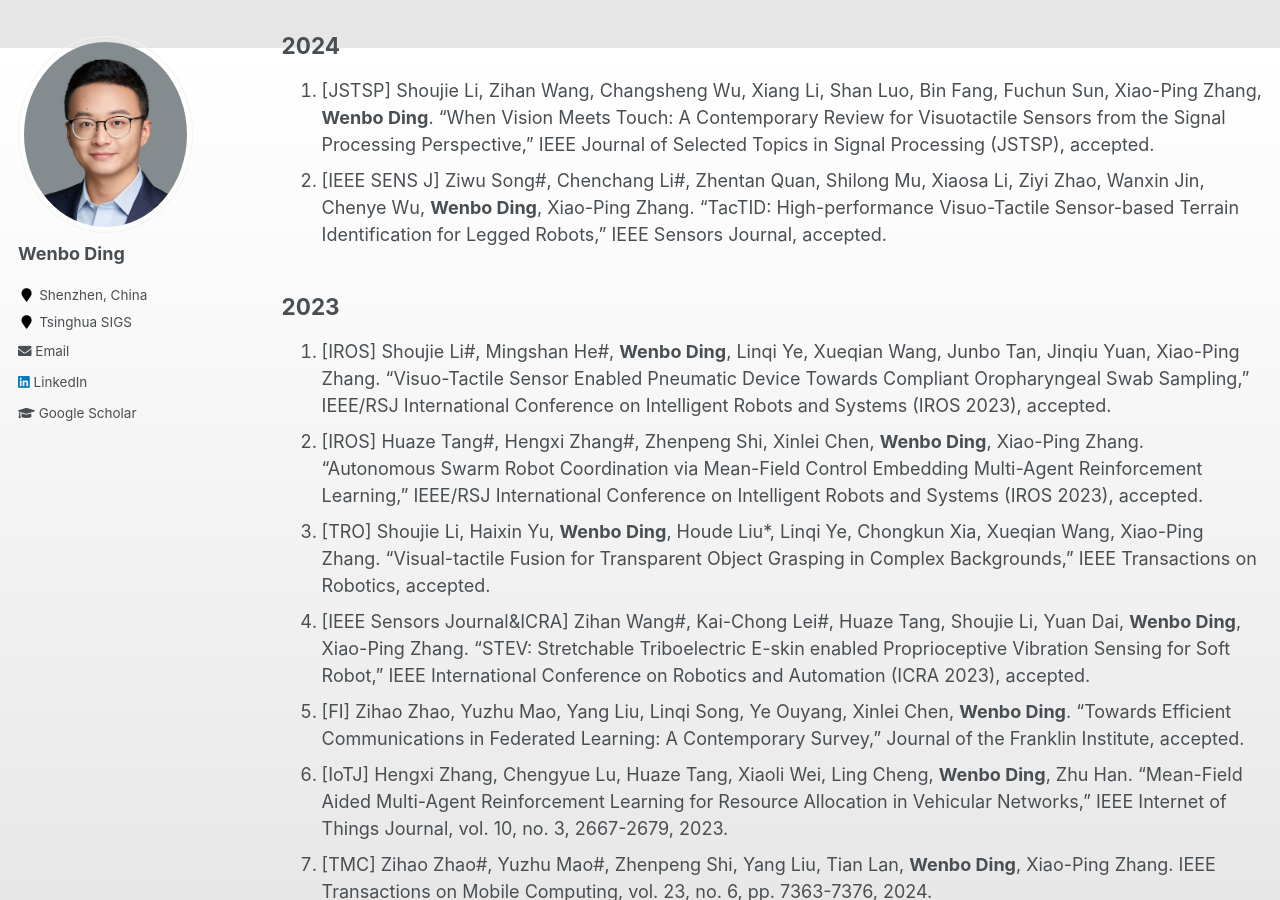
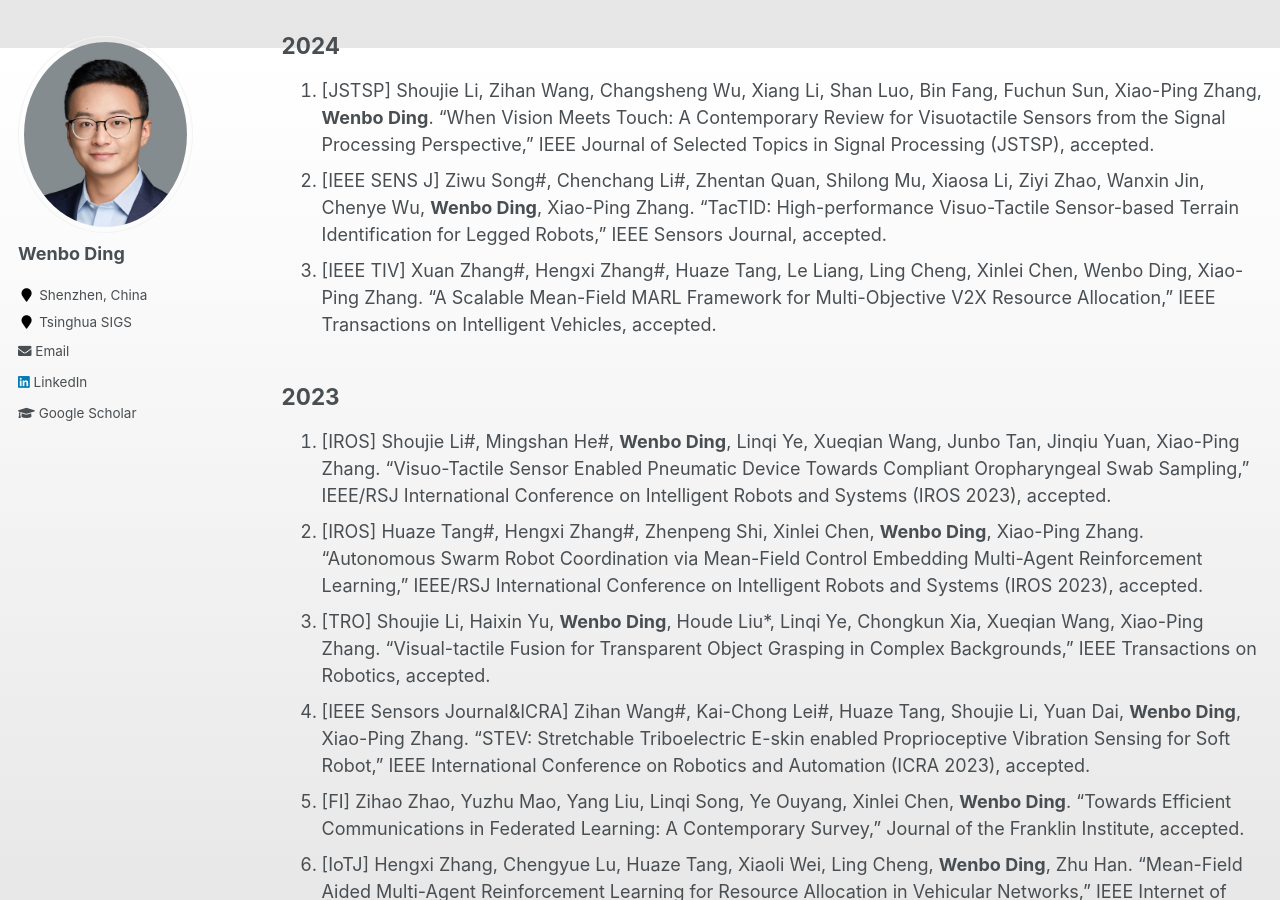
Before and after one commit to whenboy07/whenboy07.github.io, a Jekyll site: the page built from _pages/publication.md, in a window 1280 px wide and 900 px high, scrolled down 1752 px. Built offline with Jekyll 4.4.1, drawn with Linux system fonts in a browser that asks for light colours.

Commit message:
update publications

```diff
--- a/_pages/publication.md
+++ b/_pages/publication.md
@@ -70,6 +70,7 @@ A Highly Sensitive Triboelectric Vibration Sensor for Machinery Condition Monito
 ## 2024
 1. [JSTSP] Shoujie Li, Zihan Wang, Changsheng Wu, Xiang Li, Shan Luo, Bin Fang, Fuchun Sun, Xiao-Ping Zhang, **Wenbo Ding**. "When Vision Meets Touch: A Contemporary Review for Visuotactile Sensors from the Signal Processing Perspective," IEEE Journal of Selected Topics in Signal Processing (JSTSP), accepted.
 2. [IEEE SENS J] Ziwu Song#, Chenchang Li#, Zhentan Quan, Shilong Mu, Xiaosa Li, Ziyi Zhao, Wanxin Jin, Chenye Wu, **Wenbo Ding**, Xiao-Ping Zhang. "TacTID: High-performance Visuo-Tactile Sensor-based Terrain Identification for Legged Robots," IEEE Sensors Journal, accepted.
+3. [IEEE TIV] Xuan Zhang#, Hengxi Zhang#, Huaze Tang, Le Liang, Ling Cheng, Xinlei Chen, Wenbo Ding, Xiao-Ping Zhang. "A Scalable Mean-Field MARL Framework for Multi-Objective V2X Resource Allocation," IEEE Transactions on Intelligent Vehicles, accepted.
 
 ## 2023
 1. [IROS] Shoujie Li#, Mingshan He#, **Wenbo Ding**, Linqi Ye, Xueqian Wang, Junbo Tan, Jinqiu Yuan, Xiao-Ping Zhang. “Visuo-Tactile Sensor Enabled Pneumatic Device Towards Compliant Oropharyngeal Swab Sampling,” IEEE/RSJ International Conference on Intelligent Robots and Systems (IROS 2023), accepted.
```
